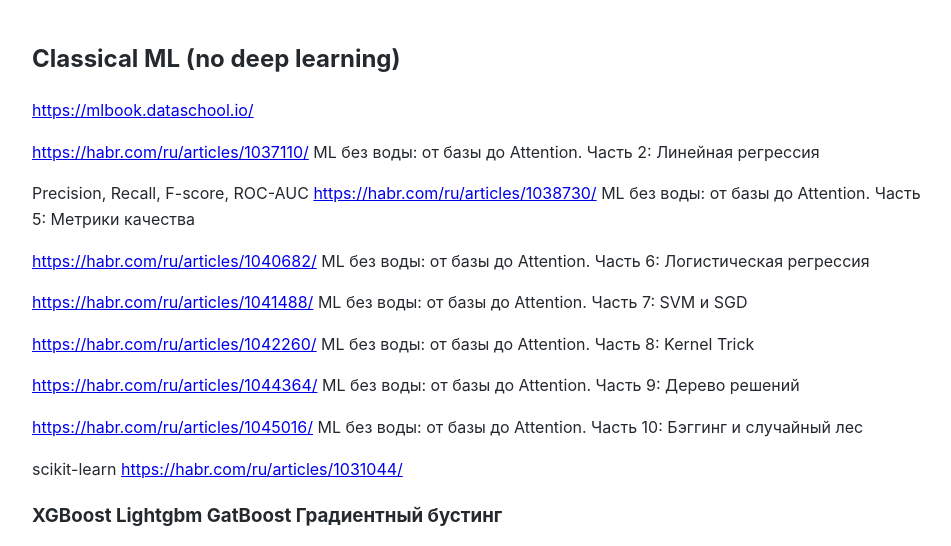
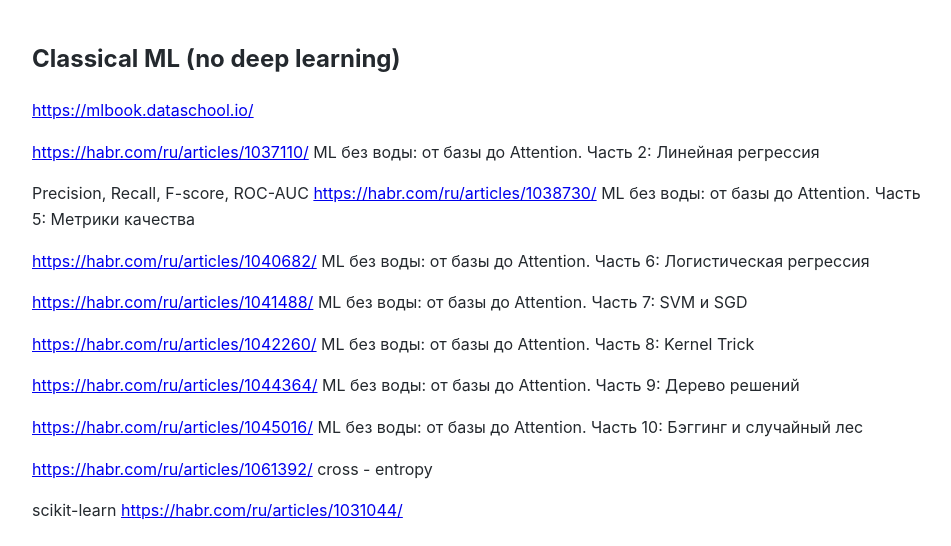
Before and after one commit to Michael-Lubinsky/michael-lubinsky.github.com, a Jekyll site: the page built from ml/classical_ml.md, in a window 1280 px wide and 900 px high, cut to the strip 0-546 px from the top of the window. Shown: the whole strip, without its empty margins (158-1109 px from the left). Built offline with Jekyll 4.4.1, drawn with Linux system fonts in a browser that asks for light colours; our own code applies the rules of GitHub Pages for plain Markdown files.

Commit message:
Update classical_ml.md

```diff
--- a/ml/classical_ml.md
+++ b/ml/classical_ml.md
@@ -17,7 +17,7 @@
 
 <https://habr.com/ru/articles/1045016/>  ML без воды: от базы до Attention. Часть 10: Бэггинг и случайный лес
 
-
+<https://habr.com/ru/articles/1061392/> cross - entropy
 
 scikit-learn
 <https://habr.com/ru/articles/1031044/>
```
